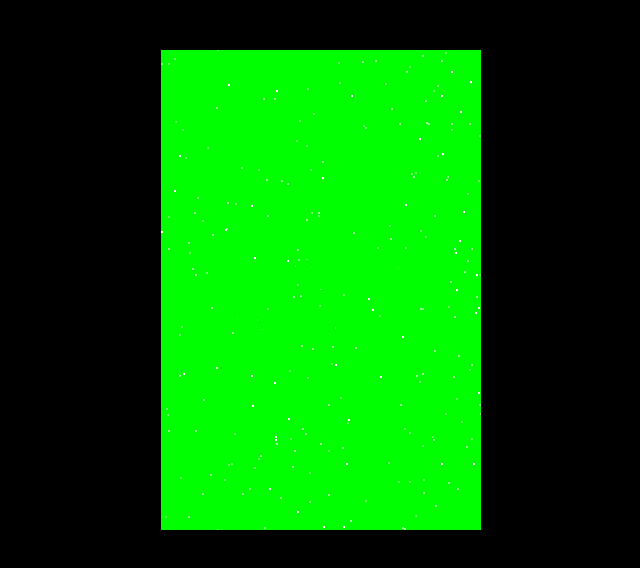
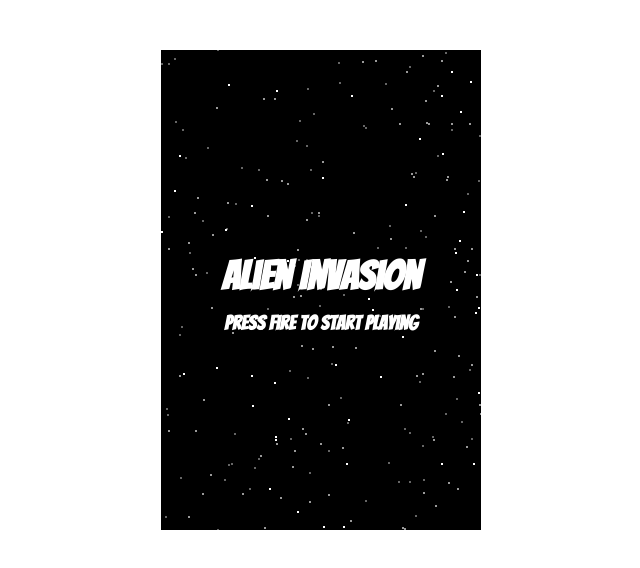
Before and after one commit to StefanoNoce/skills-release-based-workflow, a plain HTML site: page index.html in a window 1280 px wide. Shown: the whole page, without its empty margins (239-879 px from the left). Drawn offline with Linux system fonts and the light colour scheme.

Commit message:
Revert "Release v1.0"

```diff
--- a/base.css
+++ b/base.css
@@ -106,7 +106,7 @@ section {
   display: block;
 }
 body {
-  background-color: black;
+  /* Add background-color declaration here */
 }
 ol,
 ul {
--- a/engine.js
+++ b/engine.js
@@ -190,7 +190,7 @@ var TitleScreen = function TitleScreen(title, subtitle, callback) {
   };
 
   this.draw = function (ctx) {
-    ctx.fillStyle = "#00FF00";
+    ctx.fillStyle = "#FFFFFF";
 
     ctx.font = "bold 40px bangers";
     var measure = ctx.measureText(title);
@@ -480,7 +480,7 @@ var GamePoints = function () {
   this.draw = function (ctx) {
     ctx.save();
     ctx.font = "bold 18px arial";
-    ctx.fillStyle = "#00FF00";
+    ctx.fillStyle = "#FFFFFF";
 
     var txt = "" + Game.points;
     var i = pointsLength - txt.length,
--- a/game.js
+++ b/game.js
@@ -125,7 +125,7 @@ var Starfield = function (speed, opacity, numStars, clear) {
   // If the clear option is set,
   // make the background black instead of transparent
   if (clear) {
-    starCtx.fillStyle = "#0F0";
+    starCtx.fillStyle = "#000";
     starCtx.fillRect(0, 0, stars.width, stars.height);
   }
 
```
